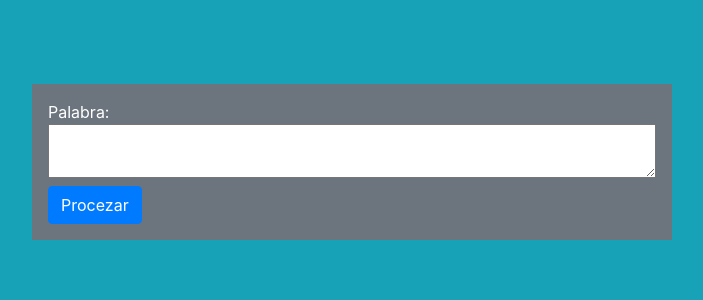
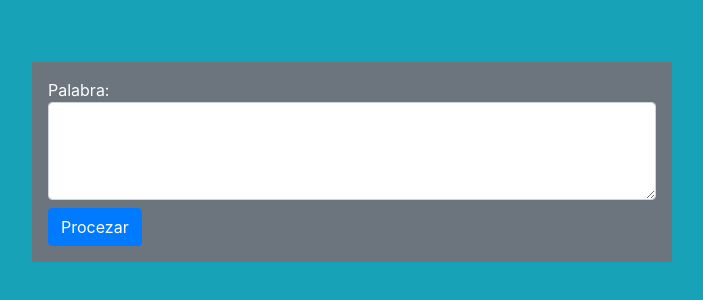
Before and after one commit to carluissg/Ejercicio-3-String-Arrays, a plain HTML site: page index.html in a window 1280 px wide. Shown: the part 238-538 px from the top of the page, without its empty margins (288-991 px from the left). Drawn offline with nearby package versions, Linux system fonts and the light colour scheme.

Commit message:
Favicon y bootstrap de textarea

```diff
--- a/index.html
+++ b/index.html
@@ -7,7 +7,7 @@
     <meta name="viewport" content="width=device-width, initial-scale=1.0">
     <link rel="stylesheet" href="https://cdn.jsdelivr.net/npm/bootstrap@4.6.0/dist/css/bootstrap.min.css"
         integrity="sha384-B0vP5xmATw1+K9KRQjQERJvTumQW0nPEzvF6L/Z6nronJ3oUOFUFpCjEUQouq2+l" crossorigin="anonymous">
-    <link rel="shortcut icon" href="favicon.ico" type="image/x-icon">
+    <link rel="shortcut icon" href="Ojo.png" type="image/x-icon">
     <title>Analizador de palabras</title>
     <script src="js/analiza-palabras.js"></script>
     <script src="js/scripts.js" defer></script>
@@ -19,7 +19,7 @@
         <div class="col-sm-6 p-3 bg-secondary radius-2">
             <form action="js/scripts.js" class="d-flex flex-column">
                 <span class="text-white">Palabra: </span>
-                <textarea name="textarea"></textarea>
+                <textarea name="textarea" class="py-4 text-align-center form-control"></textarea>
                 <div class="pt-2">
                     <button type="submit" class="btn btn-primary">Procezar</button>
                 </div>
```
Also changed, not shown: Ojo.png (added).
